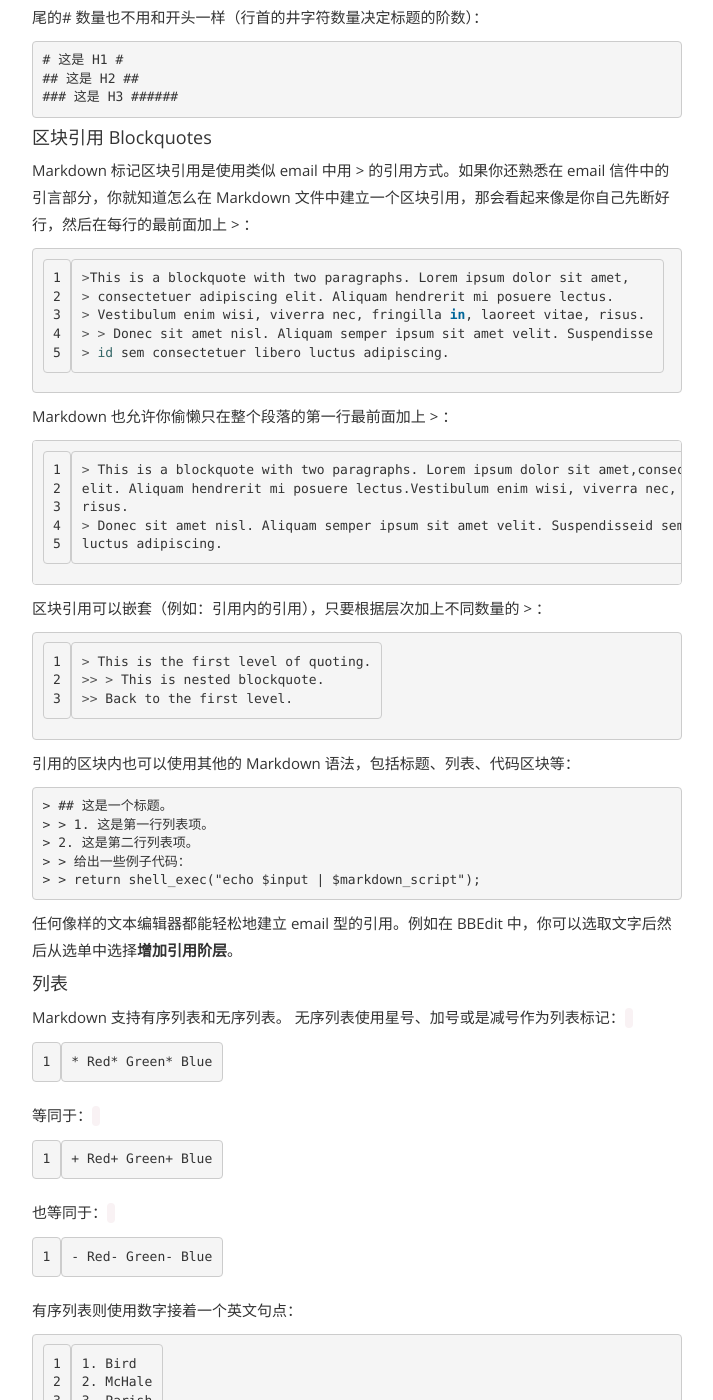
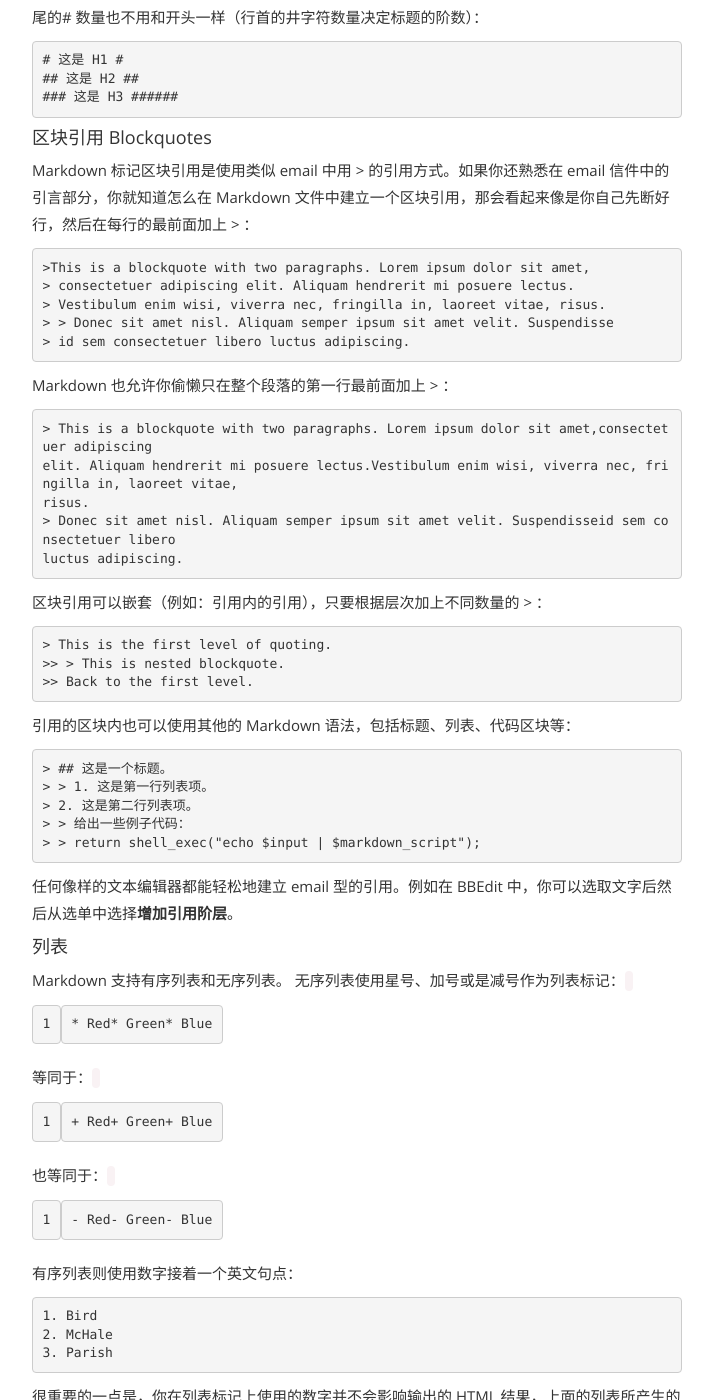
Before and after one commit to LumoCheung/lumocheung.github.com, a Jekyll site: the page built from _posts/2016-04-03-markdown-base.md, in a window 1280 px wide and 1400 px high, scrolled down 4379 px. Shown: the whole window, without its empty margins (283-996 px from the left). Built offline with Jekyll 4.4.1, drawn with Linux system fonts in a browser that asks for light colours.

Commit message:
Update 2016-04-03-markdown-base.md

````diff
--- a/_posts/2016-04-03-markdown-base.md
+++ b/_posts/2016-04-03-markdown-base.md
@@ -85,7 +85,7 @@ This is an H2
 #### 区块引用 Blockquotes
 Markdown 标记区块引用是使用类似 email 中用 > 的引用方式。如果你还熟悉在 email 信件中的引言部分，你就知道怎么在 Markdown 文件中建立一个区块引用，那会看起来像是你自己先断好行，然后在每行的最前面加上 > ：
 
-```bash
+```code
 >This is a blockquote with two paragraphs. Lorem ipsum dolor sit amet,
 > consectetuer adipiscing elit. Aliquam hendrerit mi posuere lectus.
 > Vestibulum enim wisi, viverra nec, fringilla in, laoreet vitae, risus.
@@ -95,7 +95,7 @@ Markdown 标记区块引用是使用类似 email 中用 > 的引用方式。
 
 Markdown 也允许你偷懒只在整个段落的第一行最前面加上 > ：
 
-```bash
+```code
 > This is a blockquote with two paragraphs. Lorem ipsum dolor sit amet,consectetuer adipiscing
 elit. Aliquam hendrerit mi posuere lectus.Vestibulum enim wisi, viverra nec, fringilla in, laoreet vitae,
 risus.
@@ -104,7 +104,7 @@ luctus adipiscing.
 ```
 区块引用可以嵌套（例如：引用内的引用），只要根据层次加上不同数量的 > ：
 
-```bash
+```code
 > This is the first level of quoting.
 >> > This is nested blockquote.
 >> Back to the first level.
@@ -134,7 +134,7 @@ Markdown 支持有序列表和无序列表。
 
 有序列表则使用数字接着一个英文句点：
 
-```bash
+```code
 1. Bird
 2. McHale
 3. Parish
@@ -152,7 +152,7 @@ Markdown 支持有序列表和无序列表。
 
 如果你的列表标记写成：
 
-```bash
+```code
 1. Bird
 1. McHale
 1. Parish
@@ -160,7 +160,7 @@ Markdown 支持有序列表和无序列表。
 
 或甚至是：
 
-```bash
+```code
 3. Bird
 1. McHale
 8. Parish
````
